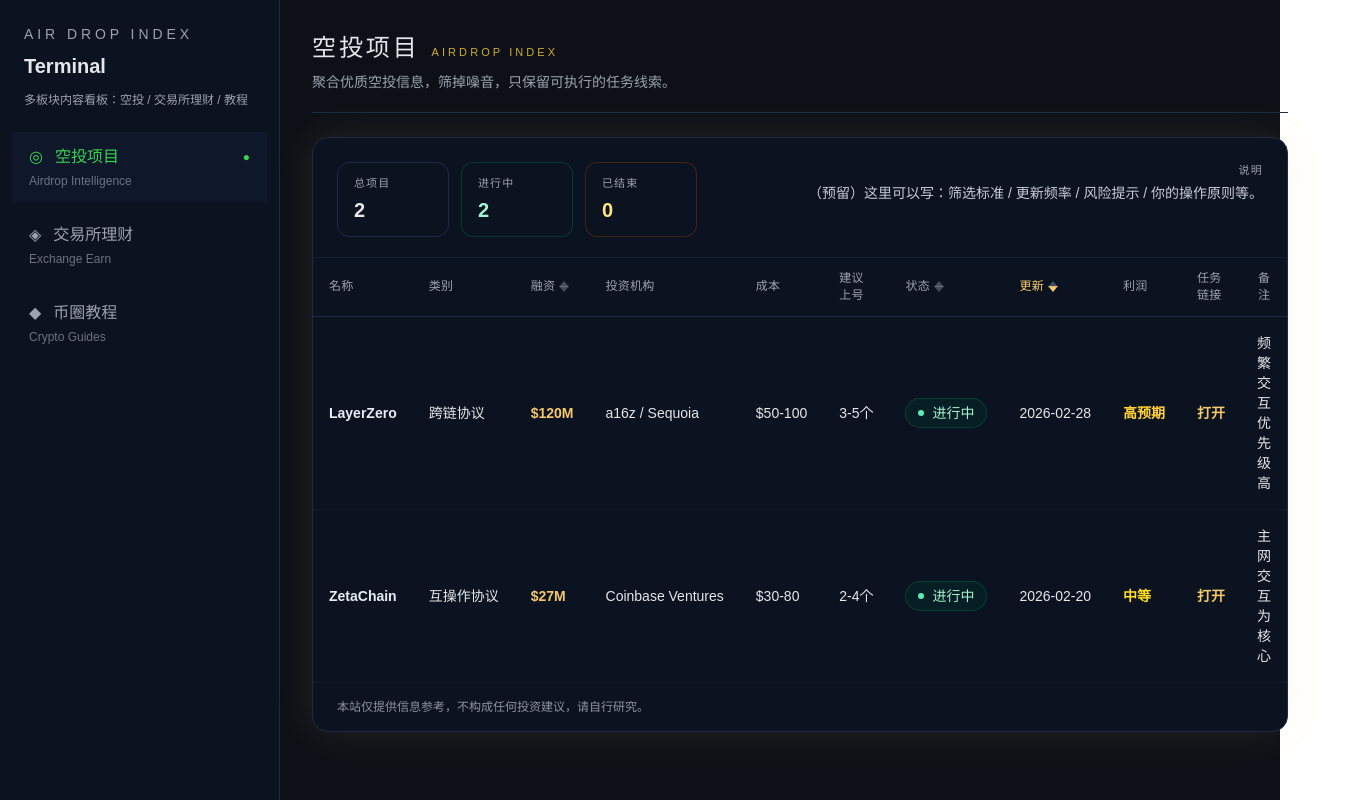
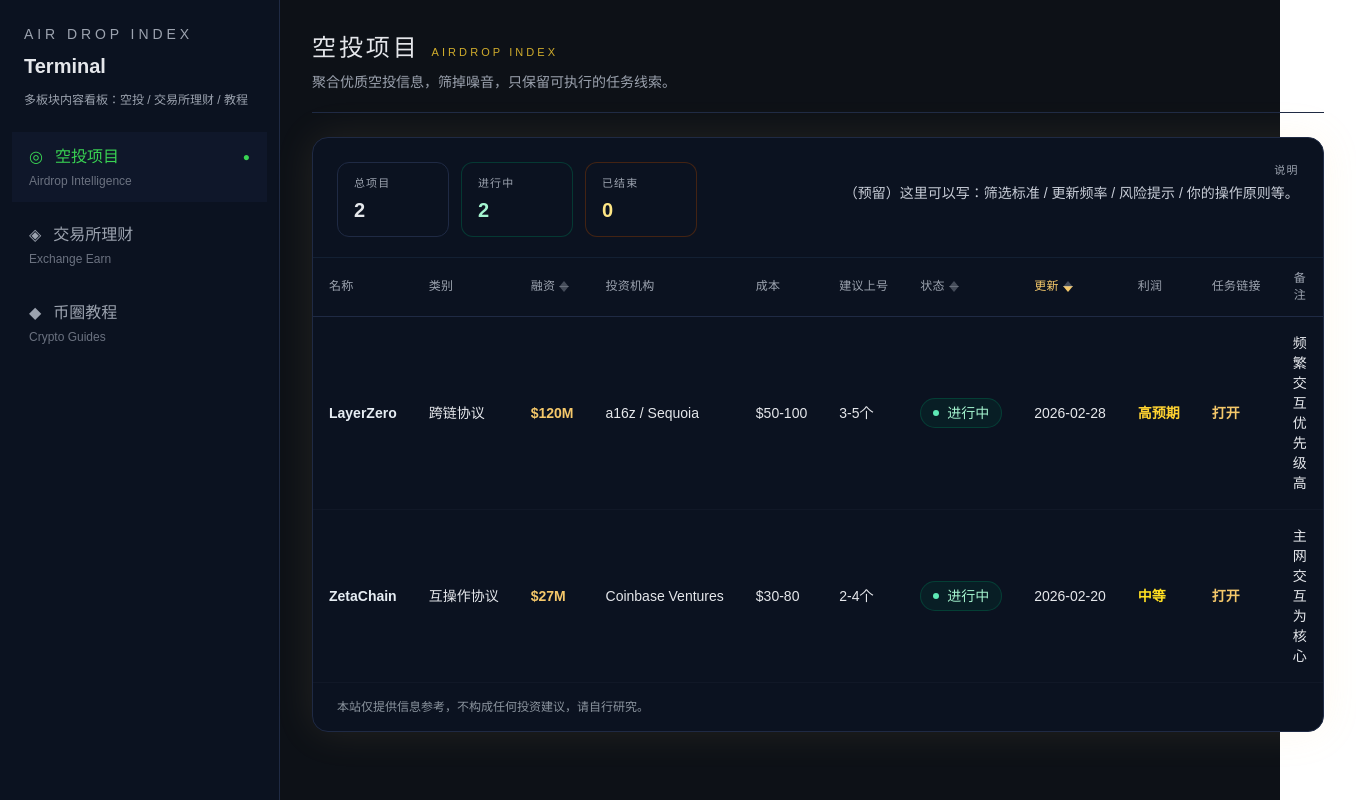
Before and after one commit to Ethan-art-eng/airdrop-index, a Next.js app: page /dashboard in a window 1280 px wide. Shown: the whole page, 1356 px wide, since content can reach past the window. Built offline with nearby package versions, Linux system fonts and the light colour scheme.

Commit message:
fix: prevent header wrapping

```diff
--- a/src/components/AirdropTable.tsx
+++ b/src/components/AirdropTable.tsx
@@ -273,7 +273,7 @@ export function AirdropTable() {
                 <th className="py-3 px-4 text-left font-medium text-[12px] tracking-[0.02em] text-[#9CA3AF]">
                   成本
                 </th>
-                <th className="py-3 px-4 text-left font-medium text-[12px] tracking-[0.02em] text-[#9CA3AF]">
+                <th className="py-3 px-4 whitespace-nowrap text-left font-medium text-[12px] tracking-[0.02em] text-[#9CA3AF]">
                   建议上号
                 </th>
 
@@ -296,8 +296,8 @@ export function AirdropTable() {
                 <th className="py-3 px-4 text-left font-medium text-[12px] tracking-[0.02em] text-[#9CA3AF]">
                   利润
                 </th>
-                <th className="py-3 px-4 text-left font-medium text-[12px] tracking-[0.02em] text-[#9CA3AF]">
-                  任务链接
+               <th className="py-3 px-4 whitespace-nowrap text-left font-medium text-[12px] tracking-[0.02em] text-[#9CA3AF]">
+                 任务链接
                 </th>
 
                 {/* 备注：允许换行，居中 */}
```
